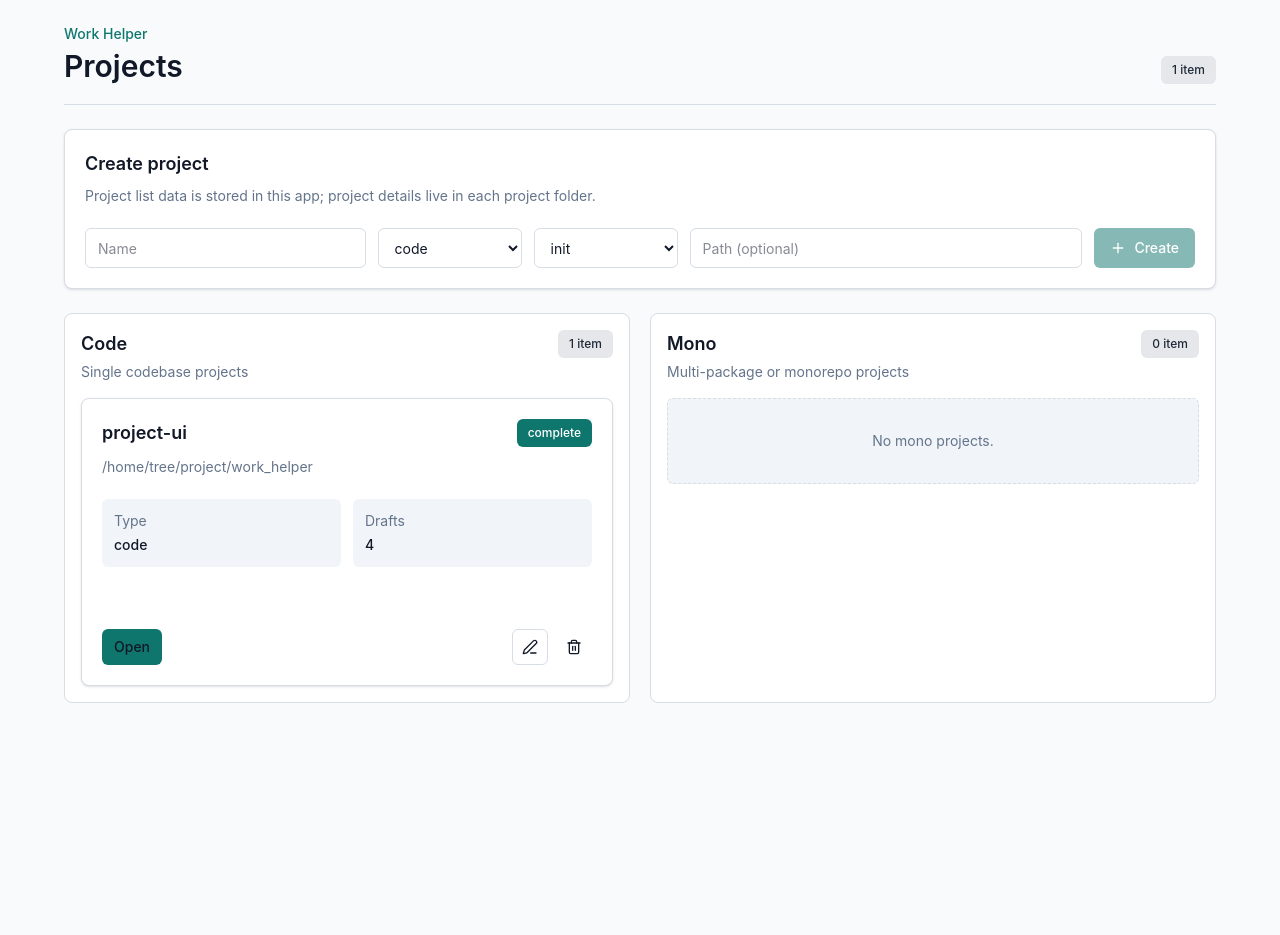
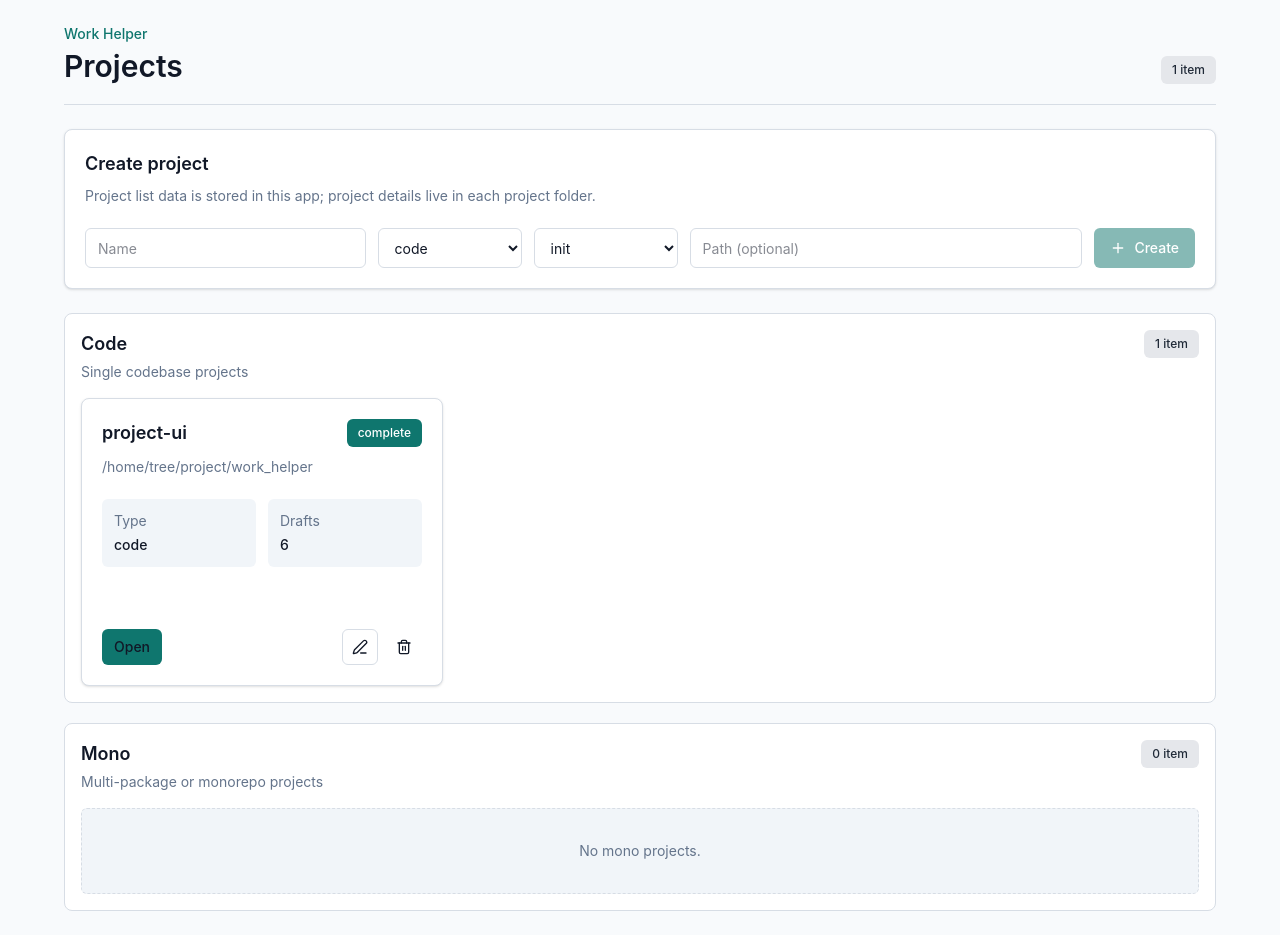
Before and after one commit to bigonehan/Work_helper, a Next.js app: page /projects in a window 1280 px wide. Before the commit the page ends 800 px from the top, so only its background shows below. Built offline with nearby package versions, Linux system fonts and the light colour scheme.

Commit message:
feat: modify ui

```diff
--- a/components/project-crud.tsx
+++ b/components/project-crud.tsx
@@ -11,7 +11,7 @@ import {
   PROJECT_TYPES,
   type ProjectRegistryState,
   type UiProjectSummary,
-} from "@/src/server/uiProjectData";
+} from "@/src/types";
 
 interface ProjectCrudProps {
   readonly initialProjects: readonly UiProjectSummary[];
@@ -221,7 +221,7 @@ export function ProjectCrud({ initialProjects }: ProjectCrudProps) {
 
       {error ? <p className="rounded-md border border-red-200 bg-red-50 px-3 py-2 text-sm text-red-700">{error}</p> : null}
 
-      <section className="grid gap-5 xl:grid-cols-2">
+      <section className="grid gap-5">
         {projectTypePanes.map((pane) => {
           const paneProjects = projectsByType[pane.type];
 
@@ -236,7 +236,7 @@ export function ProjectCrud({ initialProjects }: ProjectCrudProps) {
               </div>
 
               {paneProjects.length > 0 ? (
-                <div className="grid gap-4 md:grid-cols-2 xl:grid-cols-1 2xl:grid-cols-2">{paneProjects.map(renderProjectCard)}</div>
+                <div className="grid gap-4 md:grid-cols-2 xl:grid-cols-3">{paneProjects.map(renderProjectCard)}</div>
               ) : (
                 <div className="rounded-md border border-dashed border-[var(--border)] bg-[var(--muted)] px-4 py-8 text-center text-sm text-[var(--muted-foreground)]">
                   No {pane.type} projects.
--- a/components/request-runner.tsx
+++ b/components/request-runner.tsx
@@ -6,7 +6,7 @@ import { Badge } from "@/components/ui/badge";
 import { Button } from "@/components/ui/button";
 import { Card, CardContent, CardDescription, CardHeader, CardTitle } from "@/components/ui/card";
 import type { ProjectRunRecord } from "@/src/server/projectRuns";
-import type { UiDraftSummary } from "@/src/server/uiProjectData";
+import type { UiDraftSummary } from "@/src/types";
 
 interface RunResponse {
   readonly run: ProjectRunRecord;
--- a/package.json
+++ b/package.json
@@ -1,6 +1,6 @@
 {
   "name": "work_helper",
-  "version": "0.1.19",
+  "version": "0.1.20",
   "private": true,
   "type": "module",
   "scripts": {
--- a/src/cli.ts
+++ b/src/cli.ts
@@ -67,6 +67,7 @@ import type {
   ManagerDraftExecution,
   ManagerJobAssessment,
   ManagerVerificationResult,
+  Provider,
   ProjectArtifactContext,
   ProjectJobSnapshot,
   ProjectTmuxJobOptions,
--- a/src/index.ts
+++ b/src/index.ts
@@ -75,7 +75,7 @@ export type {
   UiDraftSummary,
   UiProjectDetail,
   UiProjectSummary,
-} from "./server/uiProjectData";
+} from "./types";
 export type { ProjectRunRecord, ProjectRunStatus, StartProjectRunInput } from "./server/projectRuns";
 export {
   MakeProjectTag,
--- a/src/server/uiProjectData.ts
+++ b/src/server/uiProjectData.ts
@@ -1,61 +1,17 @@
 import { mkdir, readdir, readFile, writeFile } from "node:fs/promises";
 import { join } from "node:path";
 import { createProjectMetadataDocument, parseDraftDocument, parseProjectMetadataDocument } from "./project";
-import type { ProjectType } from "../types";
-
-export type ProjectRegistryState = "init" | "wait" | "work" | "check" | "complete";
-
-export const PROJECT_TYPES = ["code", "mono"] as const satisfies readonly ProjectType[];
-export const PROJECT_REGISTRY_STATES = ["init", "wait", "work", "check", "complete"] as const satisfies readonly ProjectRegistryState[];
-
-export interface ProjectRegistryItem {
-  readonly id: string;
-  readonly type: ProjectType;
-  readonly state: ProjectRegistryState;
-  readonly name: string;
-  readonly path: string;
-  readonly createdAt: string;
-  readonly updatedAt: string;
-}
-
-export interface ProjectRegistryDocument {
-  readonly projects: readonly ProjectRegistryItem[];
-}
-
-export interface ProjectMutationInput {
-  readonly name: string;
-  readonly type?: ProjectType;
-  readonly state?: ProjectRegistryState;
-  readonly path?: string;
-}
-
-export interface UiProjectSummary {
-  readonly id: string;
-  readonly name: string;
-  readonly type: ProjectType;
-  readonly description: string;
-  readonly spec: string;
-  readonly path: string;
-  readonly state: ProjectRegistryState;
-  readonly draftCount: number;
-  readonly hasJob: boolean;
-  readonly updatedLabel: string;
-}
-
-export interface UiDraftSummary {
-  readonly summary: string;
-  readonly path: string;
-  readonly itemCount: number;
-  readonly automatedChecks: readonly string[];
-  readonly assertions: readonly string[];
-}
-
-export interface UiProjectDetail {
-  readonly project: UiProjectSummary;
-  readonly projectDocument: string;
-  readonly jobDocument: string | null;
-  readonly drafts: readonly UiDraftSummary[];
-}
+import { PROJECT_REGISTRY_STATES, PROJECT_TYPES } from "../types";
+import type {
+  ProjectMutationInput,
+  ProjectRegistryDocument,
+  ProjectRegistryItem,
+  ProjectRegistryState,
+  ProjectType,
+  UiDraftSummary,
+  UiProjectDetail,
+  UiProjectSummary,
+} from "../types";
 
 const projectMetadataPath = (workspaceDir: string) => join(workspaceDir, ".project", "project.md");
 const projectJobPath = (workspaceDir: string) => join(workspaceDir, ".project", "job.md");
--- a/src/types.ts
+++ b/src/types.ts
@@ -5,6 +5,59 @@ export type CodexSandboxMode = "inherit" | "read-only" | "workspace-write" | "da
 export type CodexApprovalPolicy = "never";
 export type ProjectType = "code" | "mono";
 export type ProjectSpec = "typescript" | "python" | "rust";
+export type ProjectRegistryState = "init" | "wait" | "work" | "check" | "complete";
+
+export const PROJECT_TYPES = ["code", "mono"] as const satisfies readonly ProjectType[];
+export const PROJECT_REGISTRY_STATES = ["init", "wait", "work", "check", "complete"] as const satisfies readonly ProjectRegistryState[];
+
+export interface ProjectRegistryItem {
+  readonly id: string;
+  readonly type: ProjectType;
+  readonly state: ProjectRegistryState;
+  readonly name: string;
+  readonly path: string;
+  readonly createdAt: string;
+  readonly updatedAt: string;
+}
+
+export interface ProjectRegistryDocument {
+  readonly projects: readonly ProjectRegistryItem[];
+}
+
+export interface ProjectMutationInput {
+  readonly name: string;
+  readonly type?: ProjectType;
+  readonly state?: ProjectRegistryState;
+  readonly path?: string;
+}
+
+export interface UiProjectSummary {
+  readonly id: string;
+  readonly name: string;
+  readonly type: ProjectType;
+  readonly description: string;
+  readonly spec: string;
+  readonly path: string;
+  readonly state: ProjectRegistryState;
+  readonly draftCount: number;
+  readonly hasJob: boolean;
+  readonly updatedLabel: string;
+}
+
+export interface UiDraftSummary {
+  readonly summary: string;
+  readonly path: string;
+  readonly itemCount: number;
+  readonly automatedChecks: readonly string[];
+  readonly assertions: readonly string[];
+}
+
+export interface UiProjectDetail {
+  readonly project: UiProjectSummary;
+  readonly projectDocument: string;
+  readonly jobDocument: string | null;
+  readonly drafts: readonly UiDraftSummary[];
+}
 
 export type RunPromptStage =
   | "starting"
```
Also changed, not shown: .project/drafts/project_type_pane_row_layout/project_type_pane_row_layout.md (added), .project/drafts/project_type_pane_row_layout/project_type_pane_row_layout.yaml (added), .project/drafts/turbopack_client_boundary/shared_project_types.yaml (added), .project/drafts/turbopack_client_boundary/turbopack_client_boundary.md (added), .project/job.md.
